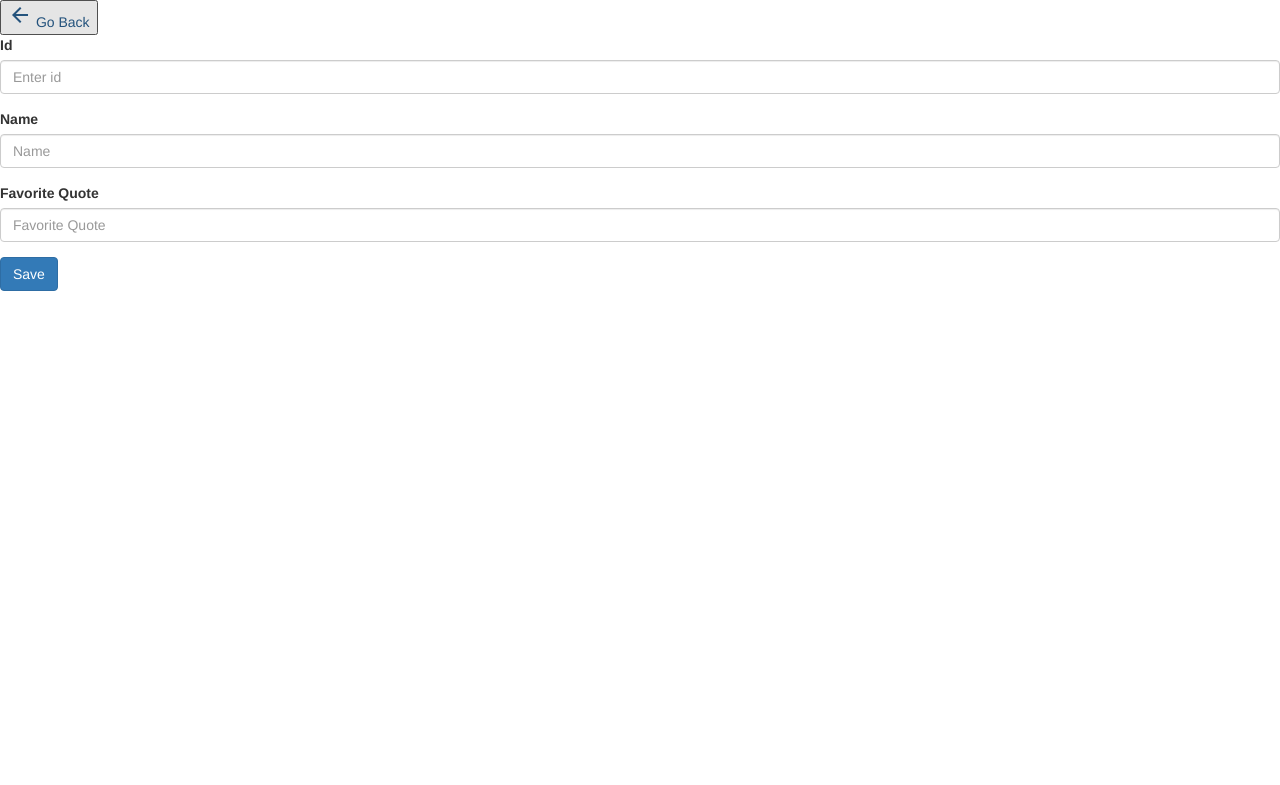
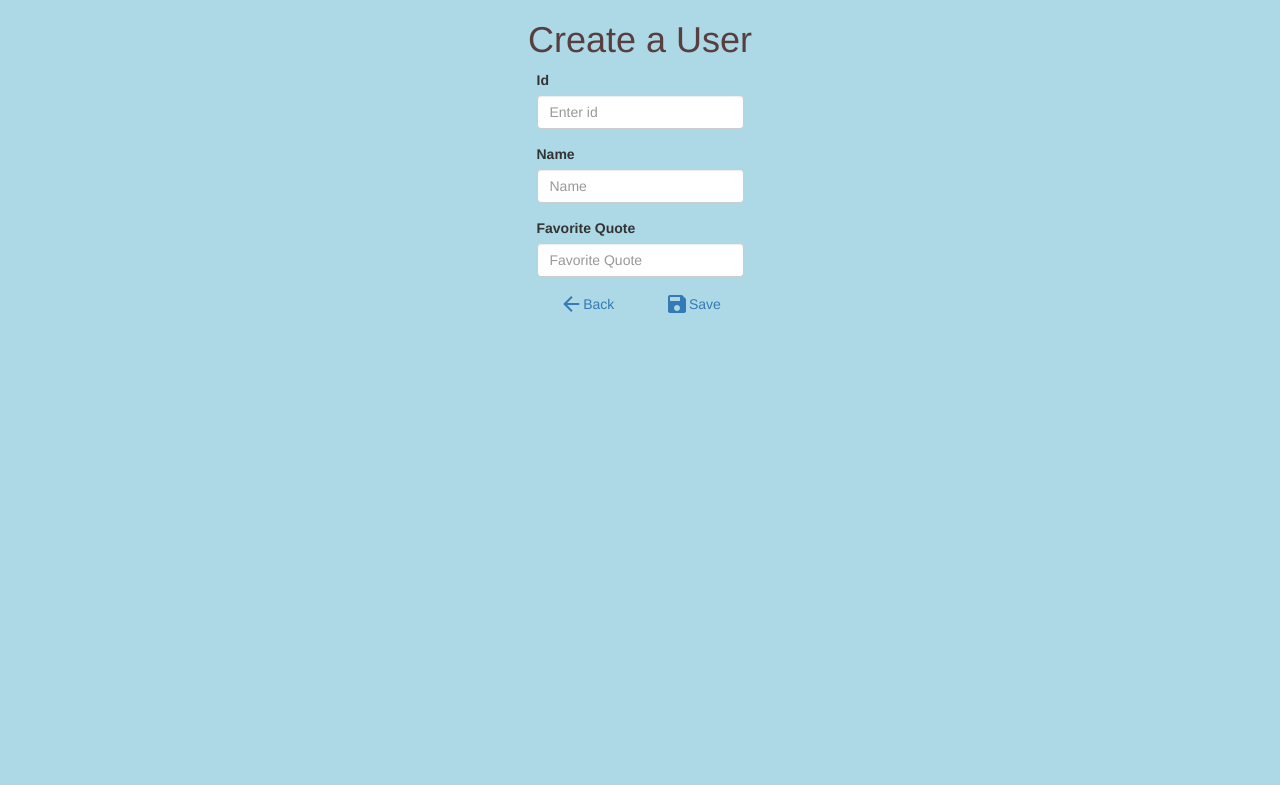
Before and after one commit to diyanaco/django_tutorial, a Django app: page /crud/create/ in a window 1280 px wide. Shown: the top 785 px of the page. Run offline with Django 4.2, Linux system fonts and the light colour scheme.

Commit message:
Added styling

```diff
--- a/django_crud/crud/templates/crud/create.html
+++ b/django_crud/crud/templates/crud/create.html
@@ -1,4 +1,11 @@
+{% load static %}
+<!DOCTYPE html>
+<html lang="en">
   <head>
+    <meta charset="UTF-8" />
+    <meta http-equiv="X-UA-Compatible" content="IE=edge" />
+    <meta name="viewport" content="width=device-width, initial-scale=1.0" />
+    <title>Document</title>
     <link
       href="https://fonts.googleapis.com/icon?family=Material+Icons"
       rel="stylesheet"
@@ -9,13 +16,11 @@
       integrity="sha384-HSMxcRTRxnN+Bdg0JdbxYKrThecOKuH5zCYotlSAcp1+c8xmyTe9GYg1l9a69psu"
       crossorigin="anonymous"
     />
+    <link rel="stylesheet" href="{% static 'main.css' %}" />
   </head>
-<a href="../">
-  <button mat-icon-button>
-    <span class="material-icons"> arrow_back </span>
-    Go Back
-  </button>
-</a>
+  <body>
+    <div class="container">
+      <h1>Create a User</h1>
       <form>
         <div class="form-group">
           <label for="id">Id</label>
@@ -29,7 +34,12 @@
         </div>
         <div class="form-group">
           <label for="name">Name</label>
-    <input type="name" class="form-control" id="name" placeholder="Name" />
+          <input
+            type="name"
+            class="form-control"
+            id="name"
+            placeholder="Name"
+          />
         </div>
         <div class="form-group">
           <label for="favorite_quote">Favorite Quote</label>
@@ -40,5 +50,17 @@
             placeholder="Favorite Quote"
           />
         </div>
-  <button type="submit" class="btn btn-primary">Save</button>
       </form>
+      <div class="action">
+        <a href="../" class="button">
+          <span class="material-icons"> arrow_back </span>
+          Back
+        </a>
+        <a href="../" class="button"
+          ><span class="material-icons"> save </span>
+          Save
+        </a>
+      </div>
+    </div>
+  </body>
+</html>
--- a/django_crud/django_crud/settings.py
+++ b/django_crud/django_crud/settings.py
@@ -117,9 +117,10 @@ USE_TZ = True
 # Static files (CSS, JavaScript, Images)
 # https://docs.djangoproject.com/en/4.1/howto/static-files/
 
-STATIC_URL = 'static/'
 
 # Default primary key field type
 # https://docs.djangoproject.com/en/4.1/ref/settings/#default-auto-field
 
 DEFAULT_AUTO_FIELD = 'django.db.models.BigAutoField'
+STATICFILES_DIRS = [BASE_DIR/ "django_crud/static"]
+STATIC_URL = 'static/'
--- /dev/null
+++ b/django_crud/django_crud/static/main.css
@@ -0,0 +1,39 @@
+body {
+  background-color: lightblue;
+}
+
+h1 {
+  color: rgb(87, 63, 63);
+  text-align: center;
+}
+h3{
+  text-align: center;
+}
+
+p {
+  font-family: verdana;
+  font-size: 20px;
+}
+.container {
+  width: 30%;
+  display: flex;
+  flex-direction: column;
+  /* border: solid; */
+  align-items: center;
+}
+
+.action{
+  width: 60%;
+  display: flex;
+  flex-direction: row;
+  justify-content: space-around;
+  /* border: solid; */
+}
+
+.button {
+  /* border: solid; */
+  display: flex;
+  flex-direction: row;
+  justify-content: center;
+  align-items: center;
+}
```
Also changed, not shown: django_crud/crud/templates/crud/index.html (+16 -11 lines), django_crud/crud/templates/crud/listing.html (+8 -3 lines), django_crud/crud/templates/crud/update.html (+11 -0 lines). Lines whose indentation alone changed are shown as unchanged.
